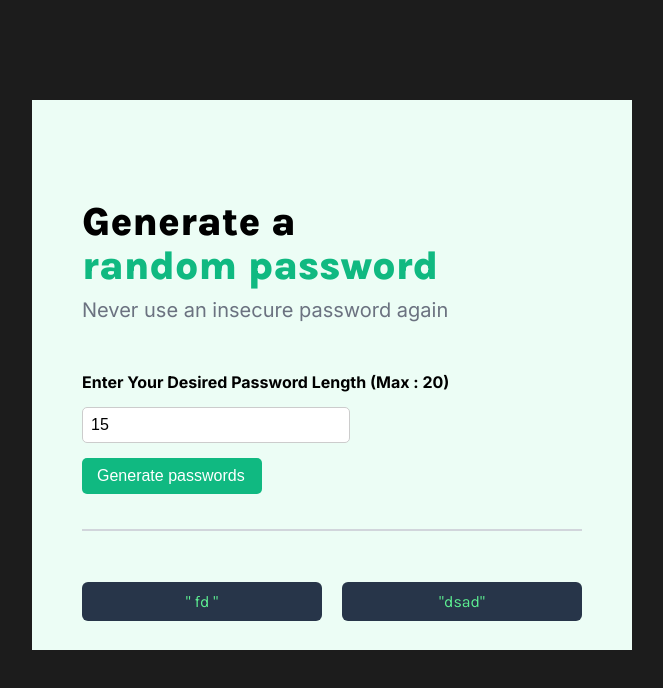
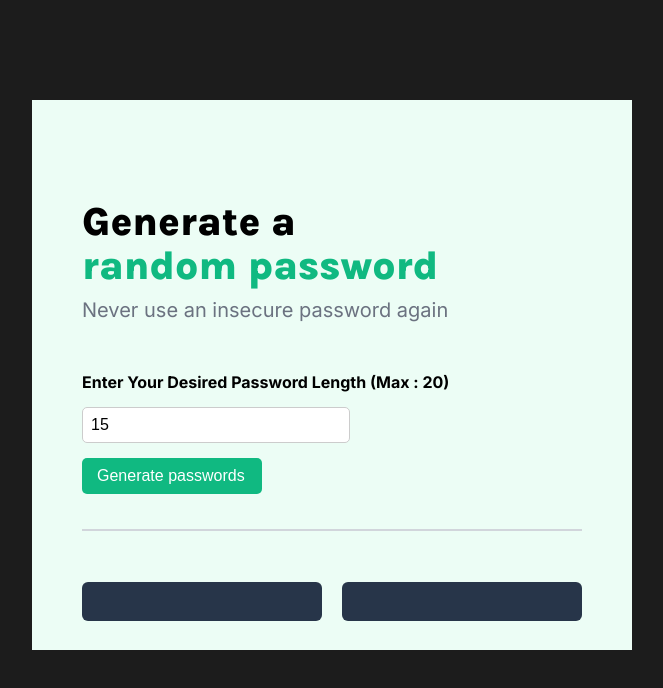
Before and after one commit to jfventures97/password-generator, a plain HTML site: page index.html in a window 1280 px wide. Shown: the whole page, without its empty margins (308-971 px from the left). Drawn offline with Linux system fonts and the light colour scheme.

Commit message:
removed password box letters

```diff
--- a/index.css
+++ b/index.css
@@ -102,3 +102,7 @@ h4 {
     font-family: "Inter", sans-serif;
     margin-bottom: 15px;
 }
+
+.password-box {
+    cursor: pointer;
+}
--- a/index.html
+++ b/index.html
@@ -21,8 +21,8 @@
             <button onclick="generatePassword1(); generatePassword2();">Generate passwords</button>
             <div class="custom-divider"></div>
             <div id="flexContainer">
-                <p class="password-box" id="passbox1">" fd " </p>
-                <p class="password-box" id="passbox2"> "dsad" </p>
+                <p class="password-box" id="passbox1">  </p>
+                <p class="password-box" id="passbox2"> </p>
             </div>
         </div>
     </div>
```
